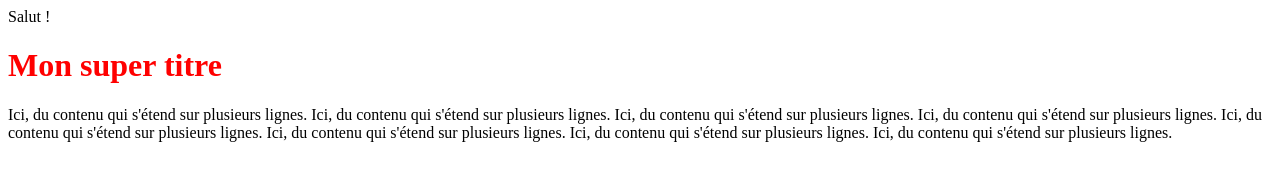
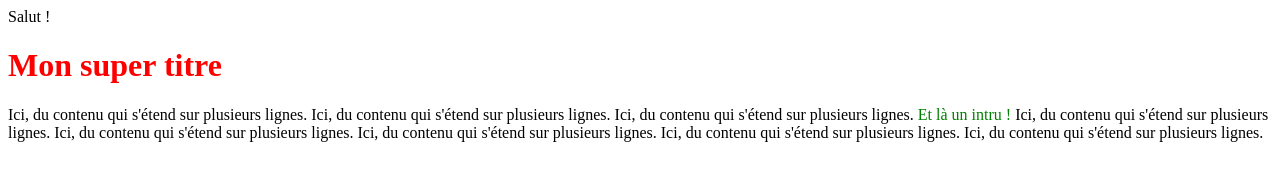
Before and after one commit to loirotte/idmc, a plain HTML site: page index.html in a window 1280 px wide. Drawn offline with Linux system fonts and the light colour scheme.

Commit message:
Un intru...

```diff
--- a/index.html
+++ b/index.html
@@ -13,6 +13,7 @@
       Ici, du contenu qui s'étend sur plusieurs lignes.
       Ici, du contenu qui s'étend sur plusieurs lignes.
       Ici, du contenu qui s'étend sur plusieurs lignes.
+      <span class="intru">Et là un intru !</span>
       Ici, du contenu qui s'étend sur plusieurs lignes.
       Ici, du contenu qui s'étend sur plusieurs lignes.
       Ici, du contenu qui s'étend sur plusieurs lignes.
--- a/styles.css
+++ b/styles.css
@@ -1,3 +1,7 @@
 h1 {
     color: red;
 }
+
+.intru {
+    color: green;
+}
```
